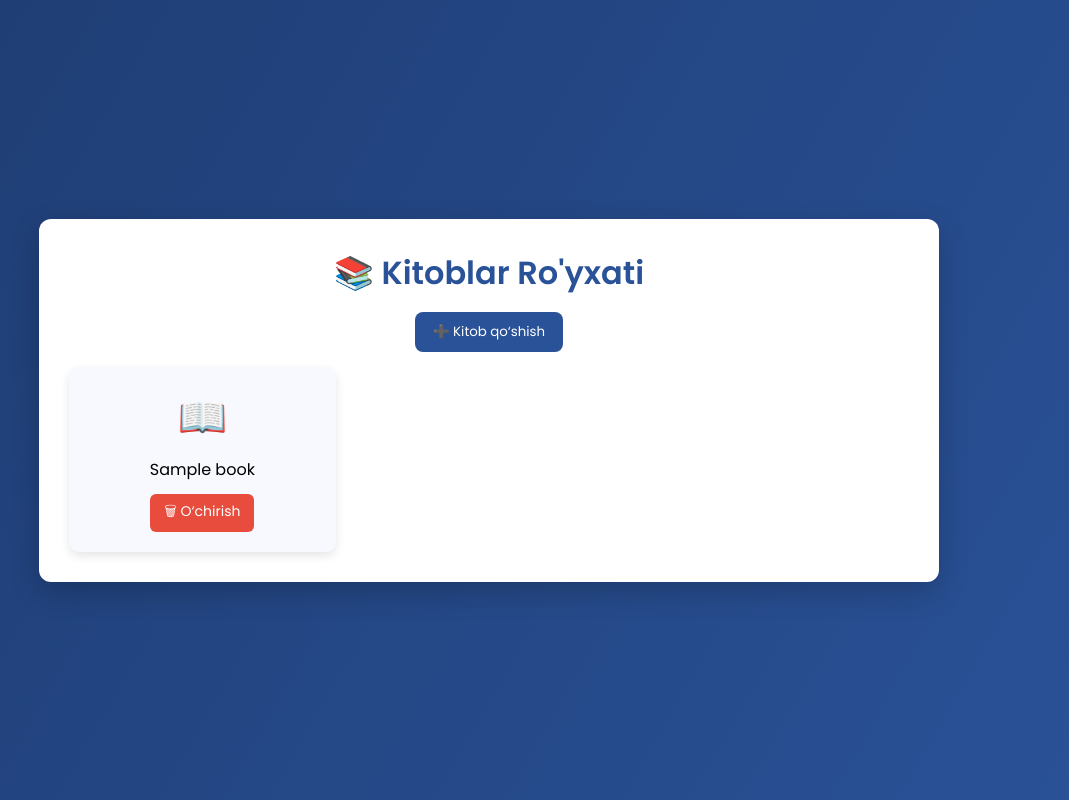
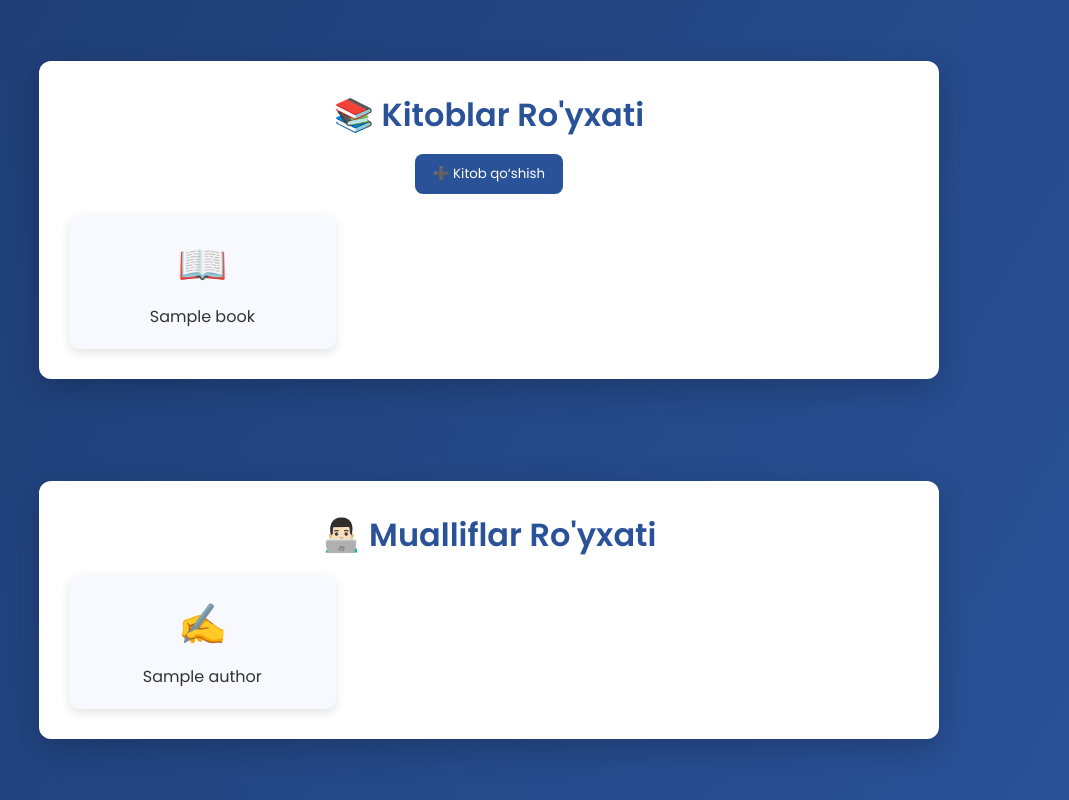
Before and after one commit to mub1nakhan/m_first-website, a Django app: page / in a window 1280 px wide. Shown: the whole page, without its empty margins (151-1220 px from the left). Run offline with Django 5.2, Linux system fonts and the light colour scheme; tables that the repository leaves empty hold one stand-in row (values such as "Sample post").

Commit message:
yoqmaganidi qaytarib qo'ydim

```diff
--- a/templates/index.html
+++ b/templates/index.html
@@ -8,49 +8,47 @@
     <link href="https://fonts.googleapis.com/css2?family=Poppins:wght@300;400;600&display=swap" rel="stylesheet">
 
     <style>
-
-*{
-box-sizing:border-box;
-margin:0;
-padding:0;
-font-family:'Poppins',sans-serif;
+        * {
+            box-sizing: border-box;
+            margin: 0;
+            padding: 0;
+            font-family: 'Poppins', sans-serif;
         }
 
-body{
-background:linear-gradient(120deg,#1e3c72,#2a5298);
-min-height:100vh;
-display:flex;
-justify-content:center;
-align-items:center;
-padding:20px;
+        body {
+            background: linear-gradient(120deg, #1e3c72, #2a5298);
+            min-height: 100vh;
+            display: flex;
+            justify-content: center;
+            align-items: center;
+            padding: 20px;
             gap:20px;
             flex-wrap:wrap;
         }
 
-.container{
-background:#fff;
-width:100%;
-max-width:900px;
-border-radius:12px;
-padding:30px;
-box-shadow:0 10px 30px rgba(0,0,0,0.2);
+        .container {
+            background: #fff;
+            width: 100%;
+            max-width: 900px;
+            border-radius: 12px;
+            padding: 30px;
+            box-shadow: 0 10px 30px rgba(0,0,0,0.2);
         }
 
-h1{
-text-align:center;
-margin-bottom:15px;
-color:#2a5298;
+        h1 {
+            text-align: center;
+            margin-bottom: 15px;
+            color: #2a5298;
+            font-weight: 600;
         }
-
-/* BUTTONS */
 
         .add-btn{
             display:block;
-margin:0 auto 15px;
+            margin:0 auto 20px;
             background:#2a5298;
             color:white;
+            padding:10px 18px;
             border:none;
-padding:10px 18px;
             border-radius:8px;
             cursor:pointer;
         }
@@ -59,56 +57,50 @@ cursor:pointer;
             background:#1e3c72;
         }
 
-.delete-btn{
-margin-top:12px;
-background:#e74c3c;
-color:white;
-border:none;
-padding:7px 14px;
-border-radius:6px;
-cursor:pointer;
-font-size:14px;
+        .books-grid,
+        .authors-grid {
+            display: grid;
+            grid-template-columns: repeat(auto-fill, minmax(220px, 1fr));
+            gap: 20px;
         }
 
-.delete-btn:hover{
-background:#c0392b;
+        .book-card,
+        .author-card {
+            background: #f7f9ff;
+            padding: 20px;
+            border-radius: 10px;
+            transition: 0.3s;
+            box-shadow: 0 4px 10px rgba(0,0,0,0.1);
+            text-align: center;
         }
 
-/* GRID */
-
-.books-grid{
-display:grid;
-grid-template-columns:repeat(auto-fill,minmax(220px,1fr));
-gap:20px;
+        .book-card:hover,
+        .author-card:hover {
+            transform: translateY(-5px);
+            box-shadow: 0 8px 20px rgba(0,0,0,0.2);
         }
 
-.book-card{
-background:#f7f9ff;
-padding:20px;
-border-radius:10px;
-text-align:center;
-transition:.3s;
-box-shadow:0 4px 10px rgba(0,0,0,0.1);
+        .book-icon,
+        .author-icon {
+            font-size: 40px;
+            margin-bottom: 10px;
         }
 
-.book-card:hover{
-transform:translateY(-5px);
-box-shadow:0 8px 20px rgba(0,0,0,0.2);
+        .book-title,
+        .author-name {
+            font-size: 16px;
+            font-weight: 500;
+            color: #333;
         }
 
-.book-icon{
-font-size:40px;
-margin-bottom:10px;
-}
-
-.book-title{
-font-size:16px;
-font-weight:500;
+        .empty {
+            text-align: center;
+            color: #888;
+            font-size: 18px;
         }
 
         /* MODAL */
-
-.modal,.delete-modal{
+        .modal{
             position:fixed;
             top:0;
             left:0;
@@ -121,8 +113,8 @@ align-items:center;
             z-index:999;
         }
 
-.modal-content,.delete-content{
-background:#fff;
+        .modal-content{
+            background:white;
             width:90%;
             max-width:400px;
             padding:25px;
@@ -132,16 +124,16 @@ position:relative;
 
         .close{
             position:absolute;
+            top:10px;
             right:15px;
-top:10px;
             font-size:22px;
             cursor:pointer;
         }
 
-.modal-content h2,.delete-content h2{
+        .modal-content h2{
             text-align:center;
+            color:#2a5298;
             margin-bottom:15px;
-color:#2a5298;
         }
 
         .modal-content input{
@@ -165,125 +157,79 @@ cursor:pointer;
         .modal-content button:hover{
             background:#1e3c72;
         }
-
-/* DELETE MODAL */
-
-.delete-actions{
-display:flex;
-gap:10px;
-}
-
-.confirm-delete{
-flex:1;
-background:#e74c3c;
-color:white;
-border:none;
-padding:10px;
-border-radius:6px;
-cursor:pointer;
-}
-
-.cancel-delete{
-flex:1;
-background:#95a5a6;
-color:white;
-border:none;
-padding:10px;
-border-radius:6px;
-cursor:pointer;
-}
-
     </style>
 </head>
 
 <body>
 
+<!-- KITOBLAR -->
 <div class="container">
-
     <h1>📚 Kitoblar Ro'yxati</h1>
 
-<button class="add-btn" onclick="openAddModal()">➕ Kitob qo‘shish</button>
+    <button class="add-btn" onclick="openModal()">➕ Kitob qo‘shish</button>
 
     {% if books %}
     <div class="books-grid">
-
         {% for book in books %}
         <div class="book-card">
-
             <div class="book-icon">📖</div>
             <div class="book-title">{{ book.title }}</div>
-
-<button class="delete-btn" onclick="openDeleteModal({{ book.id }})">🗑 O‘chirish</button>
-
         </div>
         {% endfor %}
-
     </div>
     {% else %}
-<p style="text-align:center;color:#888;">Hozircha kitoblar yo‘q</p>
+        <p class="empty">Hozircha kitoblar mavjud emas.</p>
     {% endif %}
-
 </div>
 
-<!-- ADD MODAL -->
+<!-- MUALLIFLAR -->
+<div class="container">
+    <h1>👨🏻‍💻 Mualliflar Ro'yxati</h1>
 
-<div class="modal" id="addModal">
+    {% if authors %}
+    <div class="authors-grid">
+        {% for author in authors %}
+        <div class="author-card">
+            <div class="author-icon">✍️</div>
+            <div class="author-name">{{ author.name }}</div>
+        </div>
+        {% endfor %}
+    </div>
+    {% else %}
+        <p class="empty">Hozircha mualliflar mavjud emas.</p>
+    {% endif %}
+</div>
+
+<!-- MODAL -->
+<div class="modal" id="bookModal">
     <div class="modal-content">
+        <span class="close" onclick="closeModal()">&times;</span>
+        <h2>Yangi Kitob Qo‘shish</h2>
 
-<span class="close" onclick="closeAddModal()">&times;</span>
-
-<h2>Yangi kitob qo‘shish</h2>
-
-<form method="POST" action="/add-book/">
+        <form method="POST">
             {% csrf_token %}
             <input type="text" name="title" placeholder="Kitob nomi" required>
+            <input type="text" name="author" placeholder="Muallif ismi" required>
             <button type="submit">Saqlash</button>
         </form>
-
-</div>
-</div>
-
-<!-- DELETE MODAL -->
-
-<div class="delete-modal" id="deleteModal">
-<div class="delete-content">
-
-<h2>O‘chirishni tasdiqlang</h2>
-<p>Rostdan ham ushbu kitobni o‘chirmoqchimisiz?</p>
-
-<form method="POST" id="deleteForm">
-{% csrf_token %}
-<div class="delete-actions">
-<button type="submit" class="confirm-delete">Ha</button>
-<button type="button" class="cancel-delete" onclick="closeDeleteModal()">Yo‘q</button>
-</div>
-</form>
-
     </div>
 </div>
 
 <script>
-
-function openAddModal(){
-document.getElementById("addModal").style.display="flex";
+function openModal(){
+    document.getElementById("bookModal").style.display="flex";
 }
 
-function closeAddModal(){
-document.getElementById("addModal").style.display="none";
+function closeModal(){
+    document.getElementById("bookModal").style.display="none";
 }
 
-function openDeleteModal(id){
-let modal = document.getElementById("deleteModal");
-let form = document.getElementById("deleteForm");
-
-form.action = "/delete-book/" + id + "/";
-modal.style.display="flex";
+window.onclick = function(e){
+    let modal = document.getElementById("bookModal");
+    if(e.target === modal){
+        modal.style.display="none";
     }
-
-function closeDeleteModal(){
-document.getElementById("deleteModal").style.display="none";
 }
-
 </script>
 
 </body>
```
Lines whose indentation alone changed are shown as unchanged.
